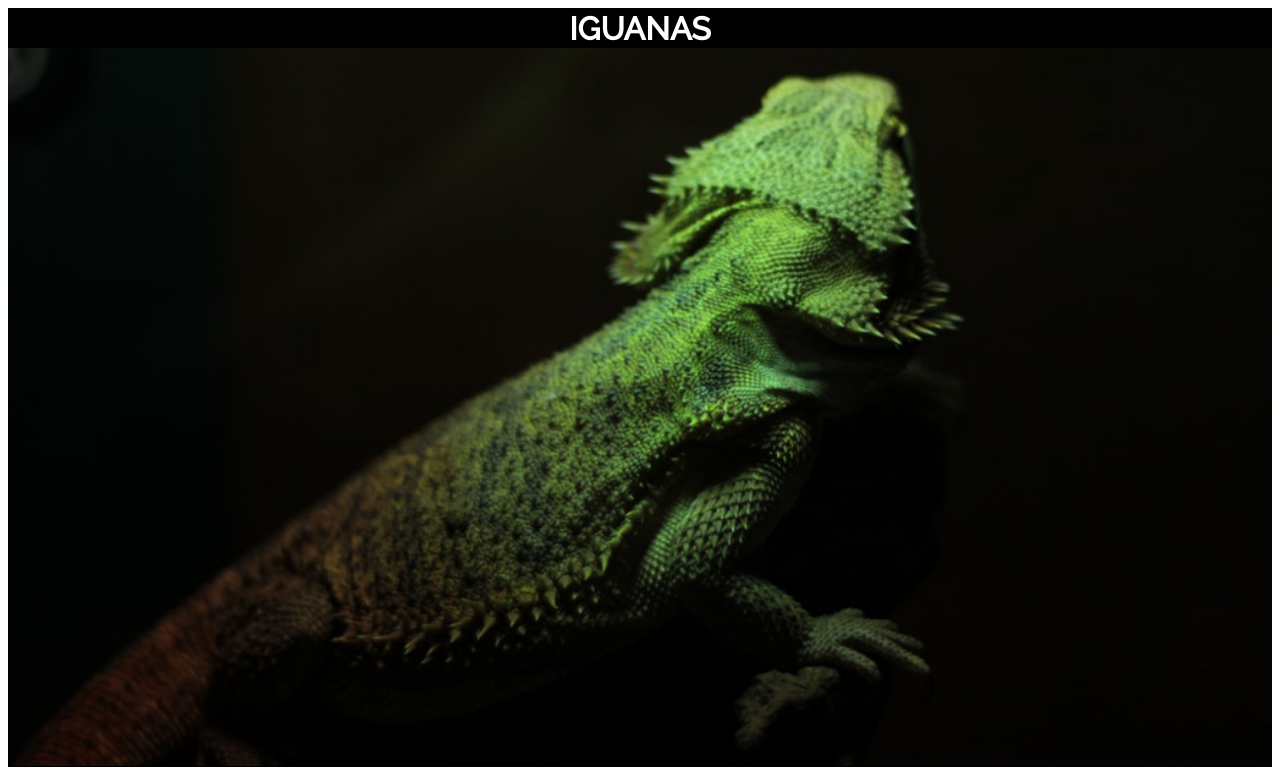
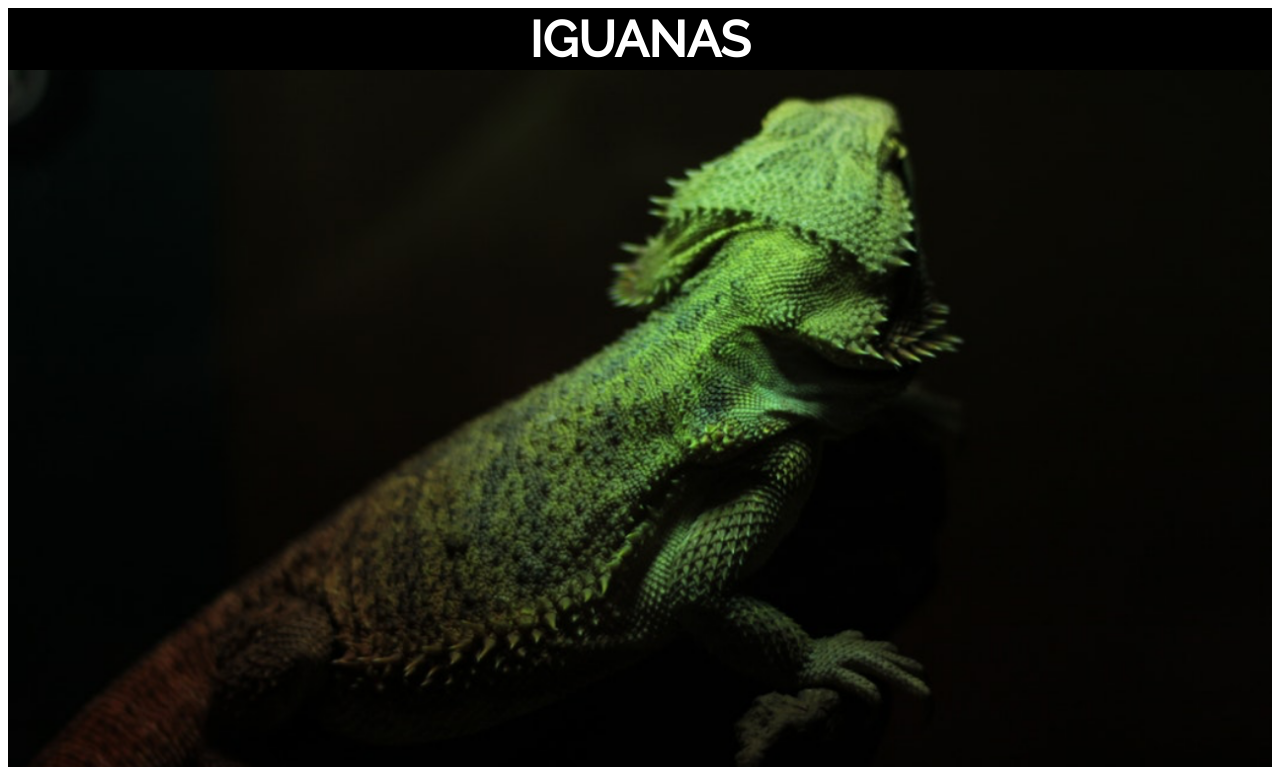
Before and after one commit to storoe1992/html-css-iguana, a plain HTML site: page index.html in a window 1280 px wide. Shown: the top 767 px of the page. Drawn offline with Linux system fonts and the light colour scheme.

Commit message:
Font fixes

```diff
--- a/assets/css/style.css
+++ b/assets/css/style.css
@@ -12,11 +12,13 @@ h1, h2, p {
 
 h1 {
     text-align: center;
-    font-weight: 3.125rem;
+    font-size: 3.125rem;
+    font-weight: 500rem;
 }
 
 h2 {
     font-size: 2.5rem;
+    font-weight: 300rem;
 }
 
 p {
```
